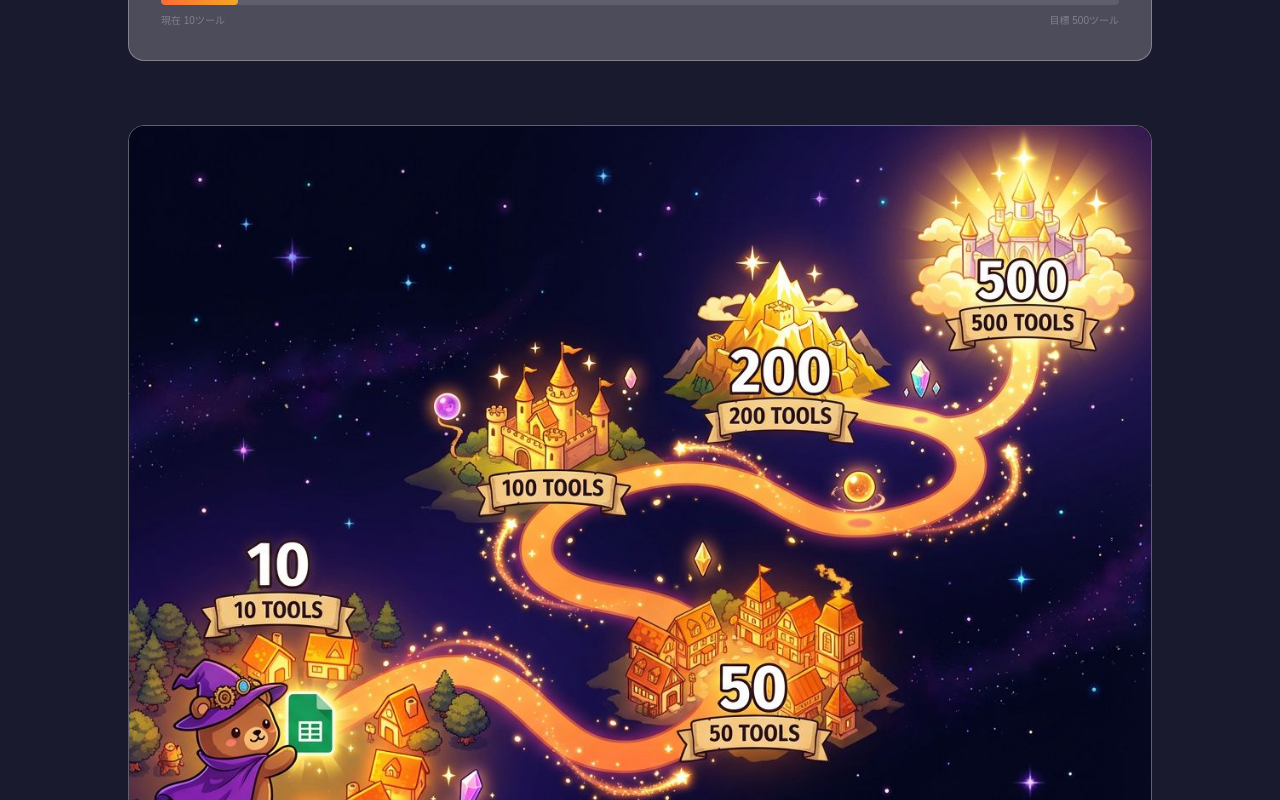
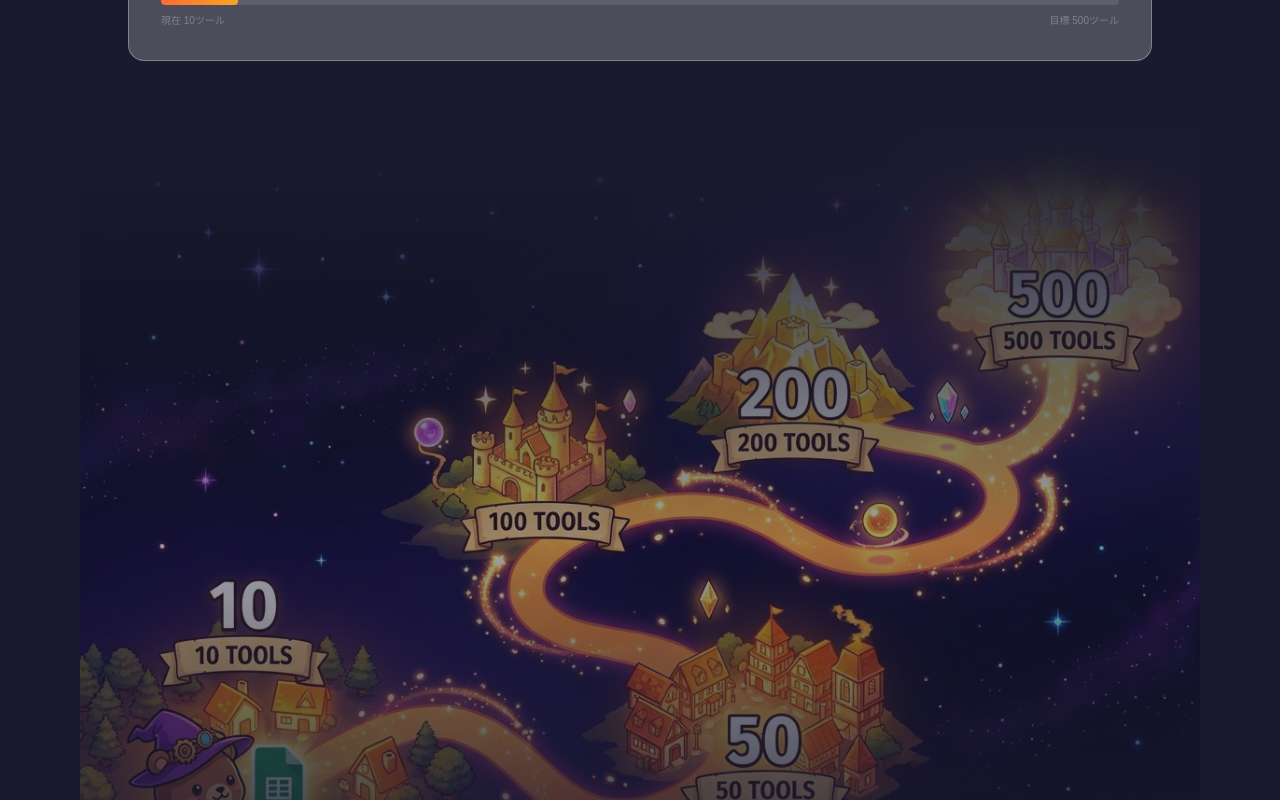
Before and after one commit to rebirth-ai/gasoji-labo-lp, a Next.js app: page / in a window 1280 px wide. Shown: the part 6080-6880 px from the top of the page. Built offline with nearby package versions, Linux system fonts and the light colour scheme.

Commit message:
v15.2: ロードマップイラスト枠なし透過配置（opacity60%+グラデマスク）

```diff
--- a/components/Roadmap.tsx
+++ b/components/Roadmap.tsx
@@ -92,12 +92,15 @@ export default function Roadmap() {
           </div>
         </div>
 
-        {/* RPG Illustration */}
-        <div className="mb-16 overflow-hidden rounded-2xl border border-white/[0.3]">
+        {/* RPG Illustration — 透過で背景に馴染ませる */}
+        <div className="relative mb-16 -mx-6 md:-mx-12">
+          <div className="absolute inset-0 bg-gradient-to-b from-[#1a1a2e] via-transparent to-[#1a1a2e] z-10 pointer-events-none" />
+          <div className="absolute inset-x-0 top-0 h-20 bg-gradient-to-b from-[#1a1a2e] to-transparent z-10" />
+          <div className="absolute inset-x-0 bottom-0 h-20 bg-gradient-to-t from-[#1a1a2e] to-transparent z-10" />
           <img
             src="/roadmap-illustration.png"
-            alt="500ツールへの冒険マップ — ゆゆくまが10→50→100→200→500ツールへ進む"
-            className="w-full h-auto"
+            alt="500ツールへの冒険マップ"
+            className="w-full h-auto opacity-60"
           />
         </div>
 
```
